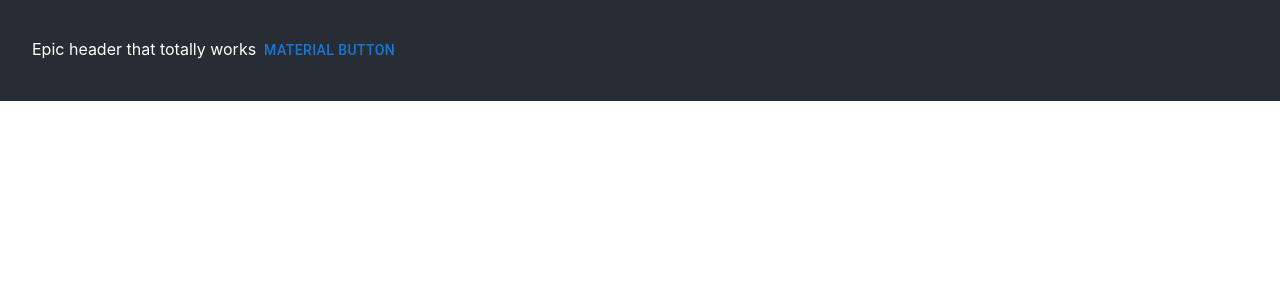
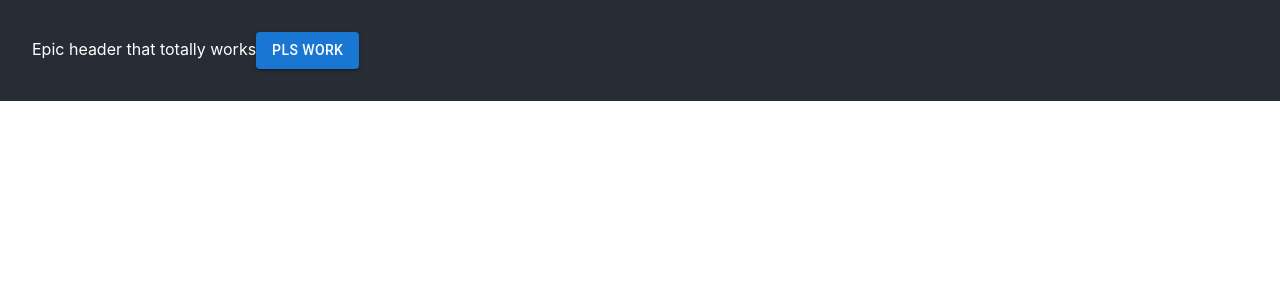
Before and after one commit to AJQuta/MichDeezNuts, a React (Vite) app in the folder deeznuts/: page / in a window 1280 px wide. Shown: the top 300 px of the page. Built offline with nearby package versions, Linux system fonts and the light colour scheme.

Commit message:
Simple header component made. Also prop used

```diff
--- a/deeznuts/src/Header.jsx
+++ b/deeznuts/src/Header.jsx
@@ -1,17 +1,14 @@
 import React from 'react';
 import { Button } from '@mui/material';
+import HeaderMainButton from "./buttonComponents/HeaderMainButton.jsx";
 function Header() {
 
-    const handleClick = () => {
-        alert('hi');
-    };
 
+//HeaderMainButton text="pls work"/>
 
     return <header>
         Epic header that totally works
-        <Button onClick={handleClick} color={"primary"}>
-            Material Button
-        </Button>
+        <HeaderMainButton text="pls work" /*style={{ right: '50%' }}*//>
     </header>
 
 } export default Header
--- /dev/null
+++ b/deeznuts/src/buttonComponents/HeaderMainButton.jsx
@@ -0,0 +1,14 @@
+import React from 'react'
+import {Button} from "@mui/material";
+
+
+const handleClick = () => {
+        alert('hi');
+};
+
+function HeaderMainButton({text}) {
+    return <Button variant="contained" onClick={handleClick} color={"primary"}>
+        {text}
+    </Button>
+
+} export default HeaderMainButton
```
